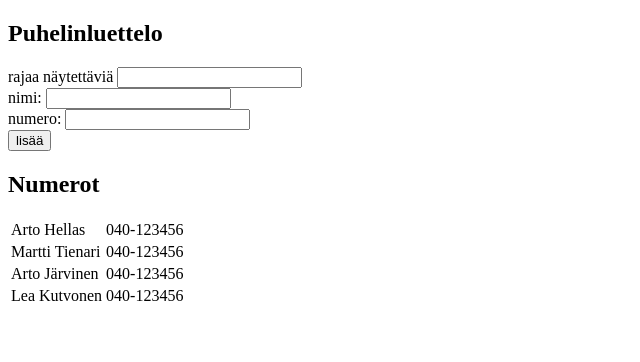
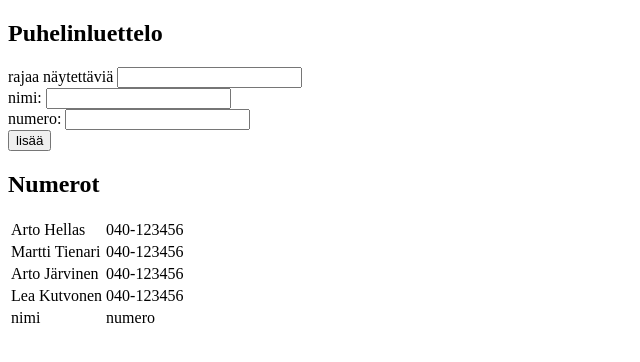
Before and after one commit to happtur/fullstack, a React (Create React App) app in the folder osa2/puhelinluettelo/: page / in a window 1280 px wide. Shown: the top 362 px of the page, without its empty margins (0-640 px from the left). Built offline with nearby package versions, Linux system fonts and the light colour scheme; data requests are answered from the project's data file.

Commit message:
teht. 2.15

```diff
--- a/osa2/puhelinluettelo/db.json
+++ b/osa2/puhelinluettelo/db.json
@@ -19,6 +19,11 @@
       "name": "Lea Kutvonen",
       "number": "040-123456",
       "id": 4
+    },
+    {
+      "name": "nimi",
+      "number": "numero",
+      "id": 5
     }
   ]
 }
--- a/osa2/puhelinluettelo/src/App.js
+++ b/osa2/puhelinluettelo/src/App.js
@@ -1,7 +1,7 @@
 import React from 'react';
-import axios from 'axios'
 import Person from './components/Person'
 import AddPersonForm from './components/AddPersonForm';
+import personService from './services/persons'
 
 class App extends React.Component {
   constructor(props) {
@@ -15,7 +15,7 @@
   }
 
   componentDidMount() {
-    axios.get('http://localhost:3001/persons').then(response => this.setState({persons: response.data}))
+    personService.getAll().then(response => this.setState({ persons: response }))
   }
 
   handleNameChange = (event) => {
@@ -27,7 +27,7 @@
   }
 
   handleFilterChange = (event) => {
-    this.setState({filter: event.target.value})
+    this.setState({ filter: event.target.value })
   }
 
   addPerson = (event) => {
@@ -36,13 +36,13 @@
       return
     }
 
-    const newPerson = {name: this.state.newName, number: this.state.newNumber}
+    const newPerson = { name: this.state.newName, number: this.state.newNumber }
 
-    axios
-    .post('http://localhost:3001/persons', newPerson)
-    .then(response => {
+    personService
+      .create(newPerson)
+      .then(person => {
         this.setState({
-        persons: this.state.persons.concat(response.data),
+          persons: this.state.persons.concat(person),
           newName: '',
           newNumber: ''
         })
@@ -50,7 +50,7 @@
   }
 
   render() {
-    const chosenPersons= this.state.filter === '' ?
+    const chosenPersons = this.state.filter === '' ?
       this.state.persons :
       this.state.persons.filter(
         (person) =>
@@ -63,7 +63,7 @@
         <div>
           rajaa näytettäviä <input
             value={this.state.filter}
-          onChange={this.handleFilterChange}/>
+            onChange={this.handleFilterChange} />
         </div>
         <AddPersonForm
           submit={this.addPerson}
--- /dev/null
+++ b/osa2/puhelinluettelo/src/services/persons.js
@@ -0,0 +1,14 @@
+import axios from 'axios'
+const baseUrl = 'http://localhost:3001/persons'
+
+const getAll = () => {
+    const request = axios.get(baseUrl)
+    return request.then(response => response.data)
+}
+
+const create = (newObject) => {
+    const request = axios.post(baseUrl, newObject)
+    return request.then(response => response.data)
+}
+
+export default { getAll, create }
```
Lines whose indentation alone changed are shown as unchanged.
